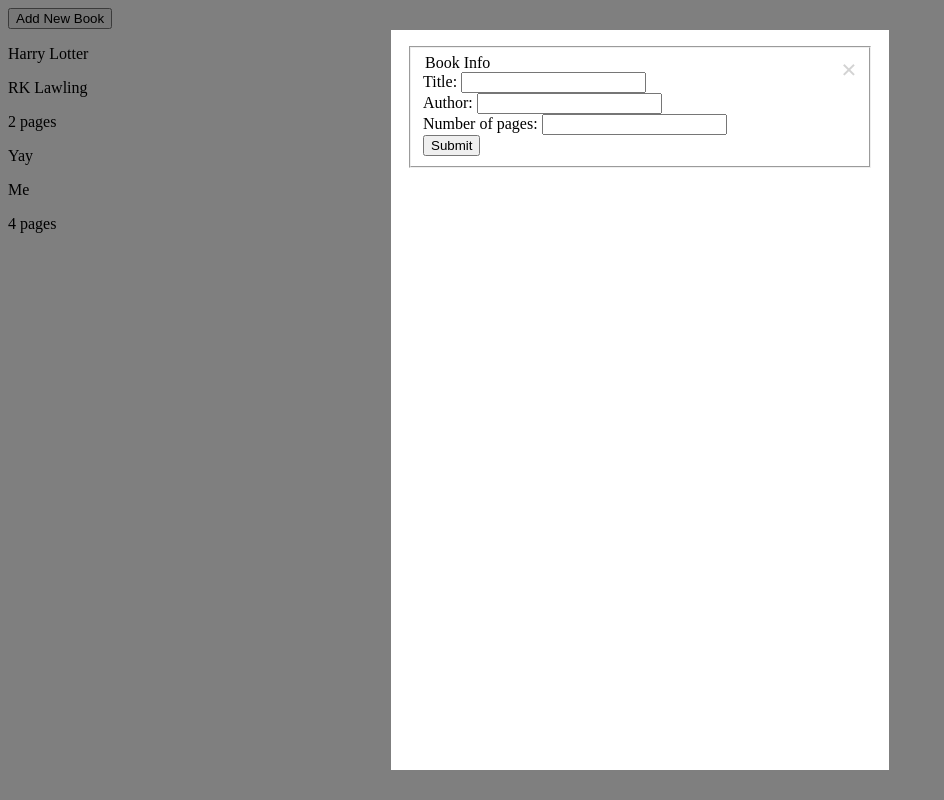
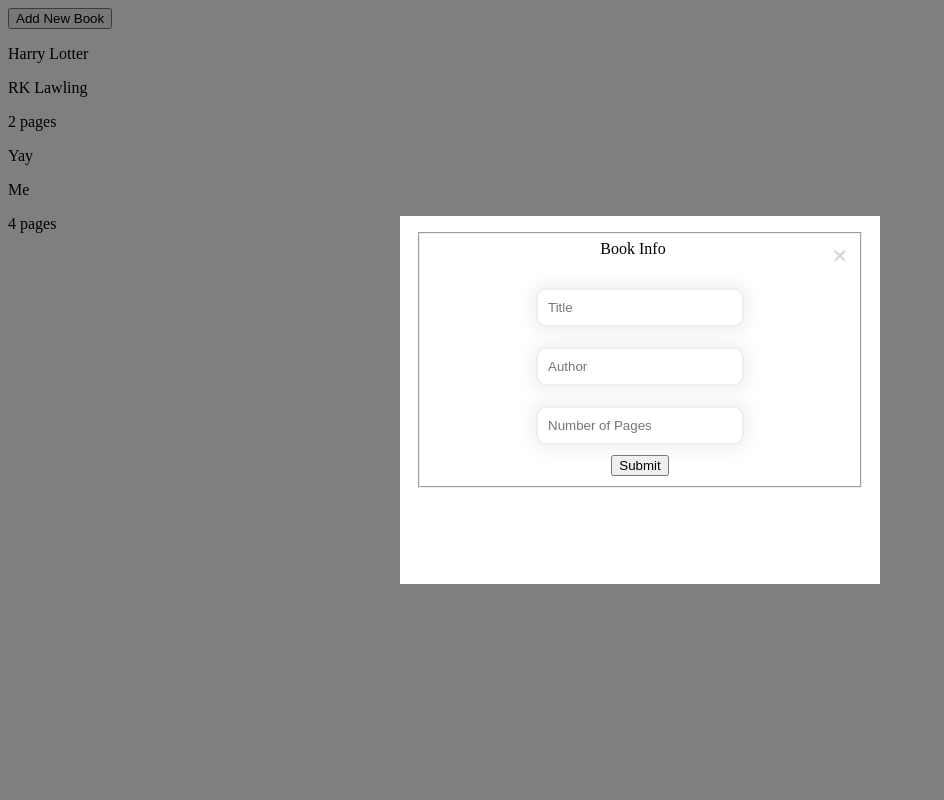
Before and after one commit to rkim805/library_app, a plain HTML site: page index.html in a window 1280 px wide. Both pictures are taken after a click on the button "Add New Book". Shown: the whole page, without its empty margins (0-944 px from the left). Drawn offline with Linux system fonts and the light colour scheme.

Commit message:
Add Form Styling
Changed input text styling rounded boxes with sleeker borders for
more modern design. Removed text labels and used placeholders
for cleaner form.

```diff
--- a/css/style.css
+++ b/css/style.css
@@ -13,6 +13,25 @@
   background-color: rgba(0, 0, 0, 0.5);
 }
 
+form {
+  position: absolute;
+  background-color: white;
+  text-align: center;
+
+  left: 50%;
+  top: 50%;
+  transform: translate(-50%, -50%);
+
+  height: 23em;
+  width: 30em;
+  padding: 1em;
+  border: none;
+}
+
+header {
+  margin-bottom: 20px;
+}
+
 #close-btn {
   float: right;
   color: lightgray;
@@ -24,14 +43,11 @@
   color: rgb(87, 87, 87);
   cursor: default;
 }
-
-form {
-  position: absolute;
-  background-color: white;
-  left: 50%;
-  top: 50%;
-  transform: translate(-50%, -50%);
-  height: 740px;
-  width: 498px;
-  padding: 1em;
+input[type=text] {
+  padding: 10px;
+  margin: 10px 0;
+  border: 2px solid #eee;
+  box-shadow: 0 0 15px 4px rgba(110, 110, 110, 0.1);
+  border-radius: 10px;
+  width: 50%;
 }
--- a/index.html
+++ b/index.html
@@ -13,19 +13,19 @@
       <form action="">
         <fieldset>
           <header>
-          <span id="close-btn">&times;</span>
-          <legend>Book Info</legend>
+            <span id="close-btn">&times;</span>
+            <legend>Book Info</legend>
           </header>
           <label for="title">
-            Title: <input type="text" title="title">
+            <input type="text" title="title" placeholder="Title">
           </label>
           <br>
           <label for="author">
-            Author: <input type="author" author="author">
+            <input type="text" author="author" placeholder="Author">
           </label>
           <br>
           <label for="pages">
-            Number of pages: <input type="pages">
+            <input type="text" placeholder="Number of Pages">
           </label>
           <br>
           <button type="submit">Submit</button>
```
